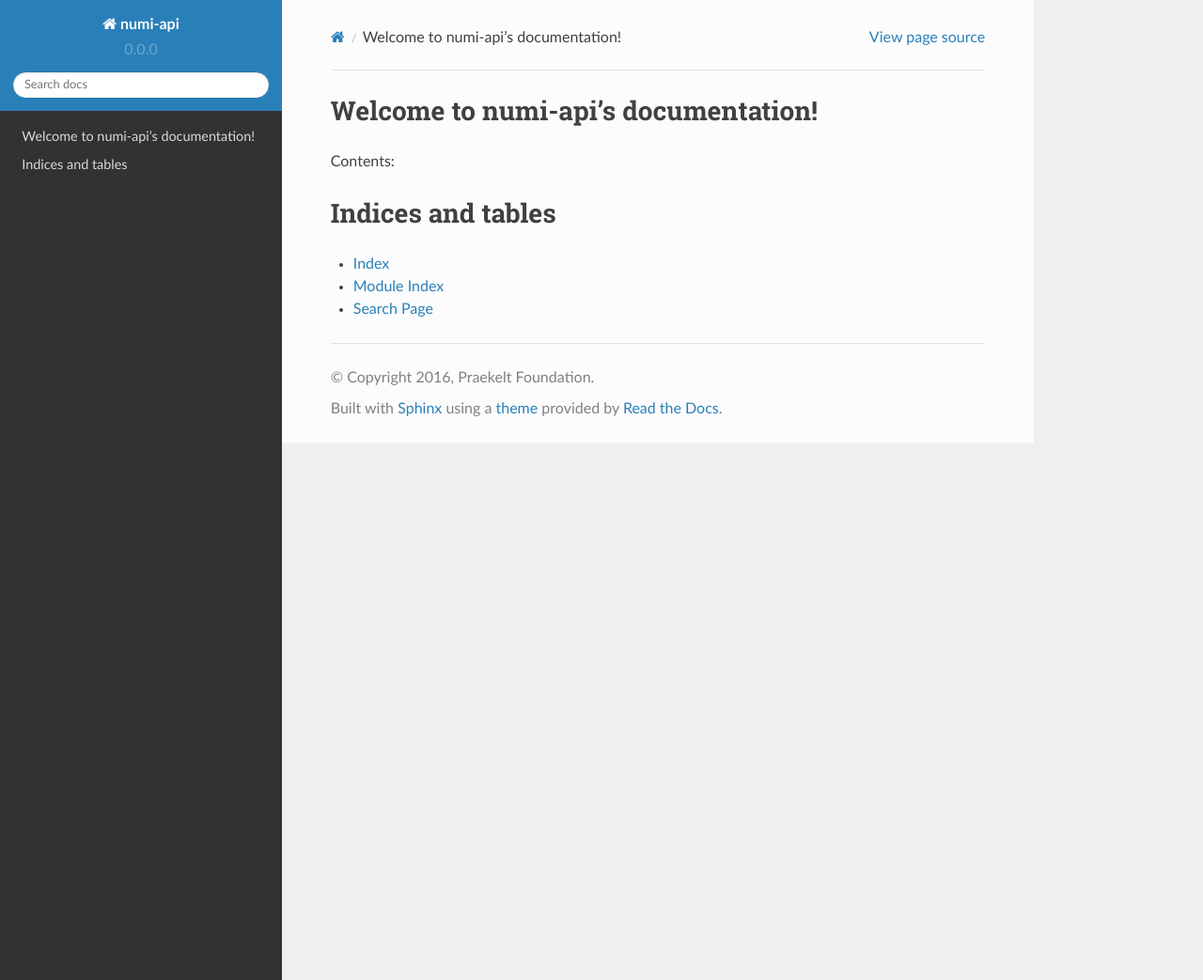
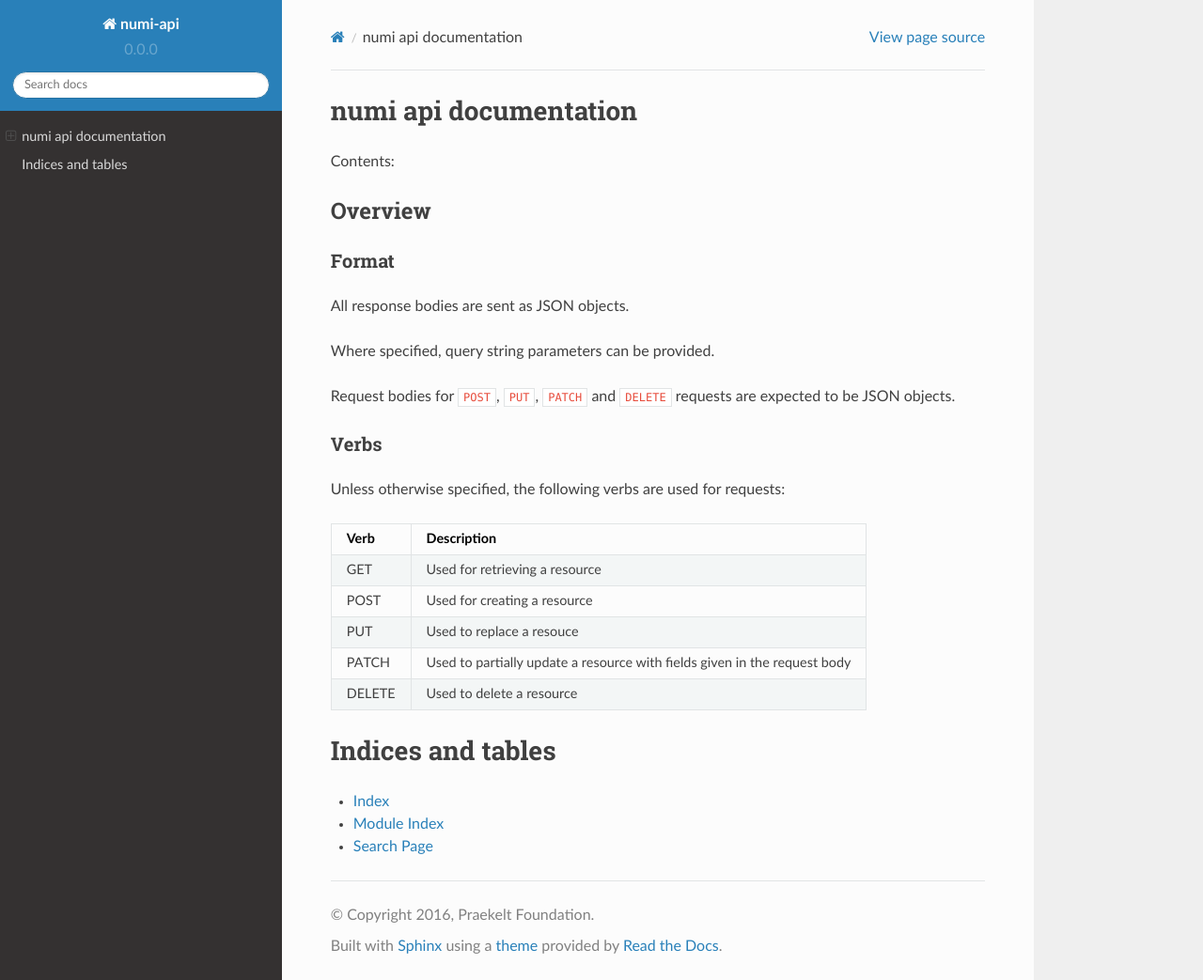
Before and after one commit to praekelt/numi-api, a Sphinx documentation site: the page built from docs/index.rst, in a window 1280 px wide and 1043 px high. Shown: the whole window at 94% size. Built offline with Sphinx 7.4.7 and the Read the Docs theme 2.0.0, drawn with Linux system fonts in a browser that asks for light colours.

Commit message:
Add format and verbs overview to docs

```diff
--- a/docs/index.rst
+++ b/docs/index.rst
@@ -1,16 +1,50 @@
-.. numi-api documentation master file, created by
-   sphinx-quickstart on Wed Mar 23 22:26:01 2016.
-   You can adapt this file completely to your liking, but it should at least
-   contain the root `toctree` directive.
-
-Welcome to numi-api's documentation!
-====================================
+numi api documentation
+======================
 
 Contents:
 
 .. toctree::
    :maxdepth: 2
 
+
+Overview
+--------
+
+Format
+~~~~~~
+
+All response bodies are sent as JSON objects.
+
+.. TODO example success response once we have an API endpoint
+
+Where specified, query string parameters can be provided.
+
+.. TODO example request once we have an API endpoint that accepts parameters
+
+
+Request bodies for ``POST``, ``PUT``, ``PATCH`` and ``DELETE`` requests are expected to be JSON objects.
+
+.. TODO example request once we have an API endpoint
+
+Verbs
+~~~~~
+
+Unless otherwise specified, the following verbs are used for requests:
+
++--------+------------------------------------------------------------+
+| Verb   | Description                                                |
++========+============================================================+
+| GET    | Used for retrieving a resource                             |
++--------+------------------------------------------------------------+
+| POST   | Used for creating a resource                               |
++--------+------------------------------------------------------------+
+| PUT    | Used to replace a resouce                                  |
++--------+------------------------------------------------------------+
+| PATCH  | Used to partially update a resource with fields given in   |
+|        | the request body                                           |
++--------+------------------------------------------------------------+
+| DELETE | Used to delete a resource                                  |
++--------+------------------------------------------------------------+
 
 
 Indices and tables
```
